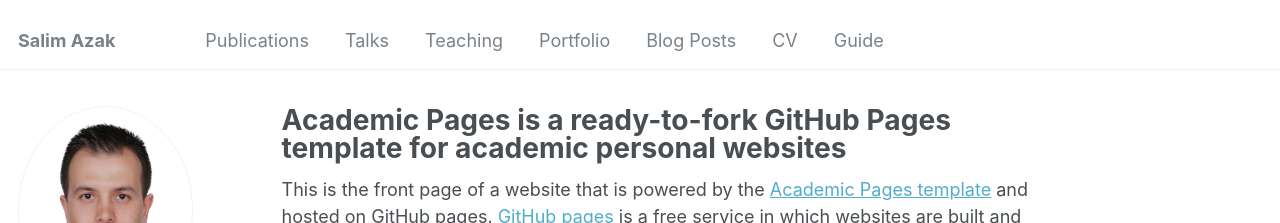
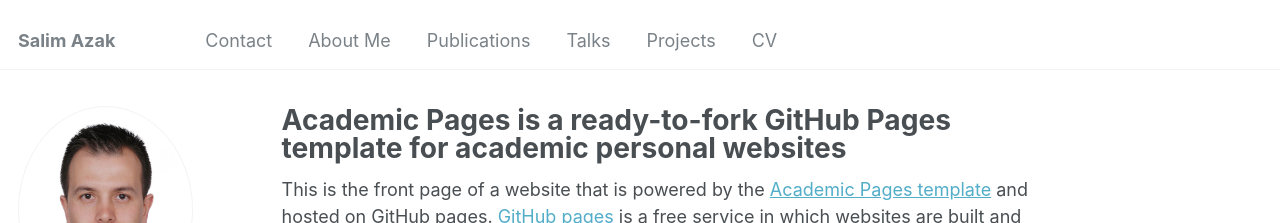
Before and after one commit to salimazak/salimazak.github.io, a Jekyll site: the page built from _pages/about.md, in a window 1280 px wide. Shown: the top 223 px of the page. Built offline with Jekyll 4.4.1, drawn with Linux system fonts in a browser that asks for light colours; some web fonts are replaced.

Commit message:
Update navigation.yml

```diff
--- a/_data/navigation.yml
+++ b/_data/navigation.yml
@@ -5,23 +5,20 @@
 # prevent it from being included in the site.
 
 main:
+  - title: "Contact"
+    url: /teaching/
+
+  - title: "About Me"
+    url: /teaching/
+
   - title: "Publications"
     url: /publications/
 
   - title: "Talks"
     url: /talks/
 
-  - title: "Teaching"
-    url: /teaching/
-
-  - title: "Portfolio"
-    url: /portfolio/
-
-  - title: "Blog Posts"
-    url: /year-archive/
+  - title: "Projects"
+    url: /publications/
 
   - title: "CV"
     url: /cv/
-
-  - title: "Guide"
-    url: /markdown/
```
